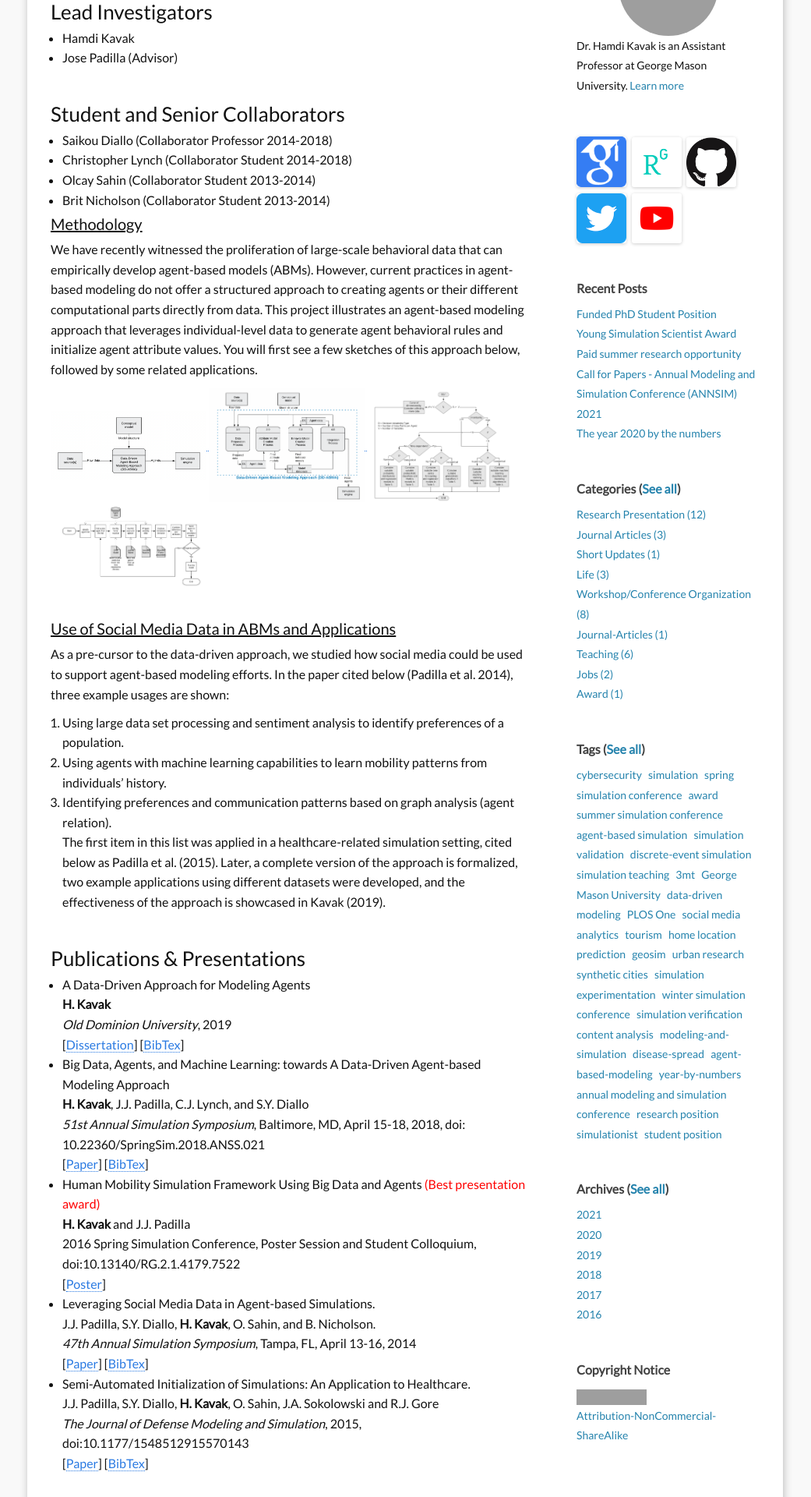
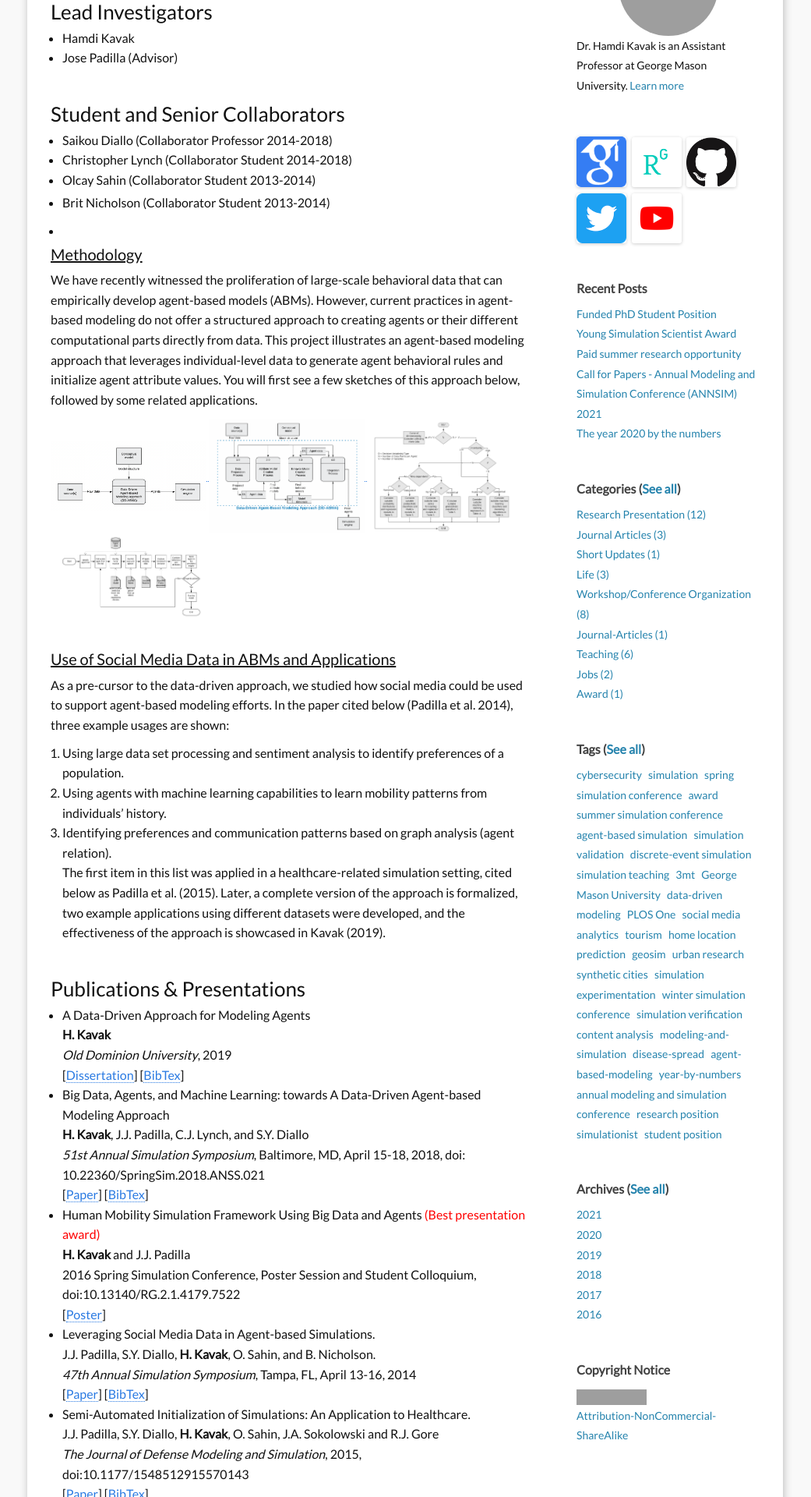
Before and after one commit to hamdikavak/hamdikavak.github.io, a Jekyll site: the page built from research/data-driven-abm-methodology.md, in a window 1280 px wide. Shown: the part 300-2220 px from the top of the page at 78% size, without its empty margins (120-1161 px from the left). Built offline with Jekyll 4.4.1, drawn with Linux system fonts in a browser that asks for light colours; nearby versions of some CDN libraries; grey boxes are pictures that could not be loaded.

Commit message:
Data-Driven page details

```diff
--- a/research/data-driven-abm-methodology.md
+++ b/research/data-driven-abm-methodology.md
@@ -19,7 +19,8 @@ permalink: /research/data-driven-abm-methodology/
 - Christopher Lynch (Collaborator Student 2014-2018)
 - Olcay Sahin (Collaborator Student 2013-2014)
 - Brit Nicholson (Collaborator Student 2013-2014)
-<br/>
+
+- <br/>
 
 #### <u>Methodology</u>
 We have recently witnessed the proliferation of large-scale behavioral data that can empirically develop agent-based models (ABMs). However,  current practices in agent-based modeling do not offer a structured approach to creating agents or their different computational parts directly from data. This project illustrates an agent-based modeling approach that leverages individual-level data to generate agent behavioral rules and initialize agent attribute values. You will first see a few sketches of this approach below, followed by some related applications.
```
Also changed, not shown: c0_research.md (+1 -1 lines).
